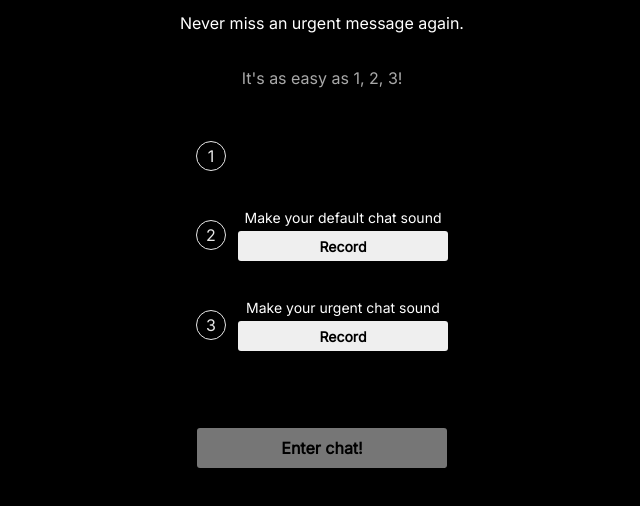
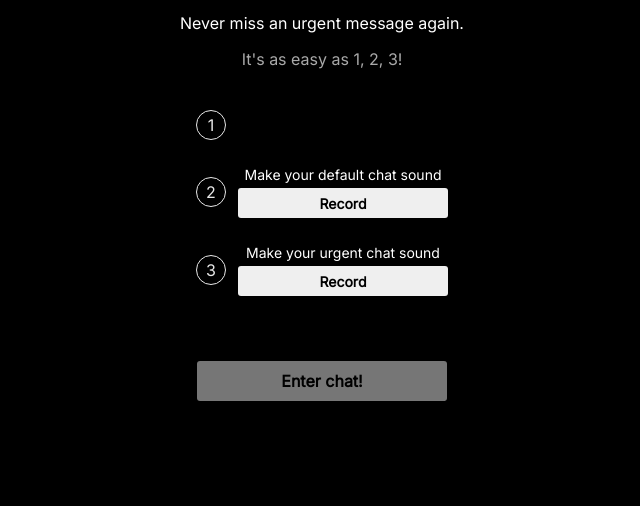
Before and after one commit to wes-chen/bmw-app, a website with bundled scripts: page public/index.html in a window 1280 px wide. Shown: the part 286-792 px from the top of the page, without its empty margins (318-958 px from the left). Built offline with nearby package versions, Linux system fonts and the light colour scheme; files whose address does not match are found by name.

Commit message:
spacing fixes

```diff
--- a/public/style.css
+++ b/public/style.css
@@ -127,7 +127,7 @@ ul {
   margin-left: auto;
   margin-right: auto;
   border-collapse:separate;
-  border-spacing: 0 36px;
+  border-spacing: 0 24px;
 }
 
 #descriptionarea {
@@ -137,7 +137,6 @@ ul {
 }
 
 .instructionarea {
-  margin-top: 35px;
   padding-left:90px;
   padding-right:90px;
 }
```
